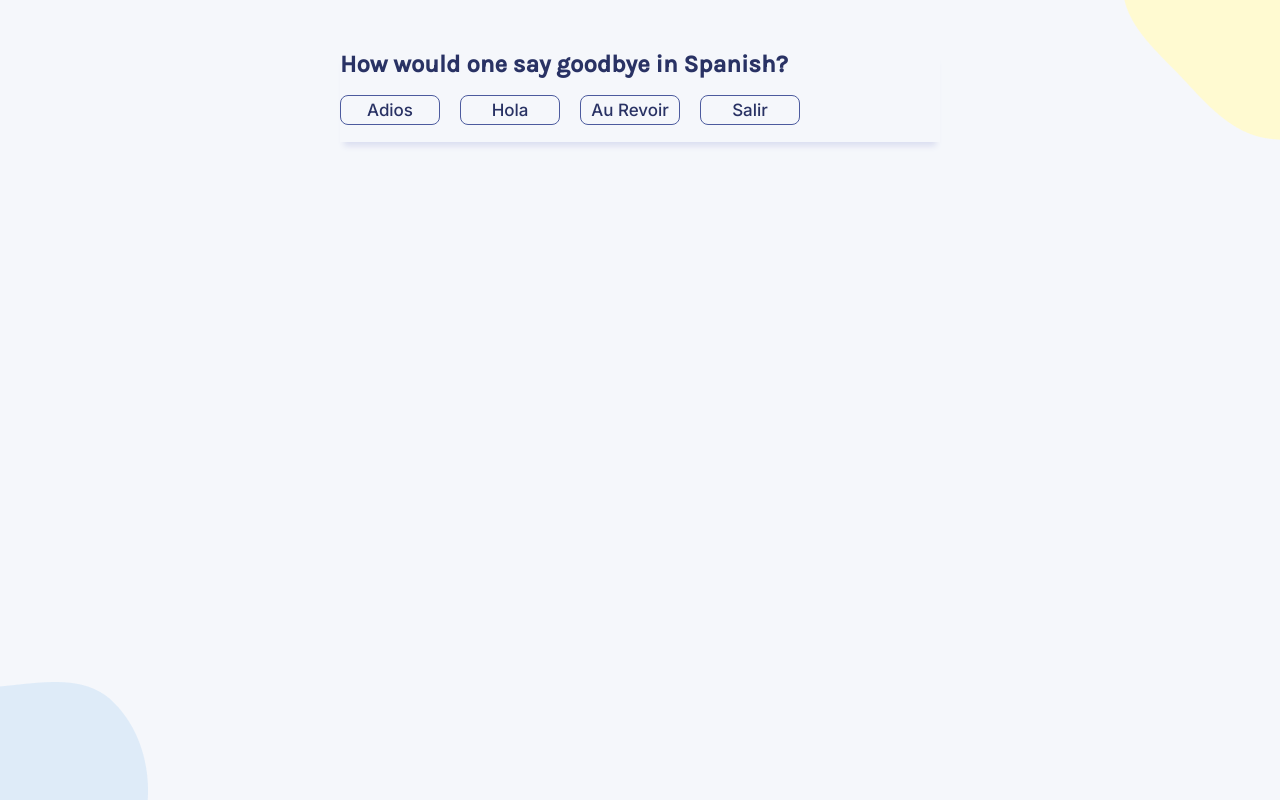
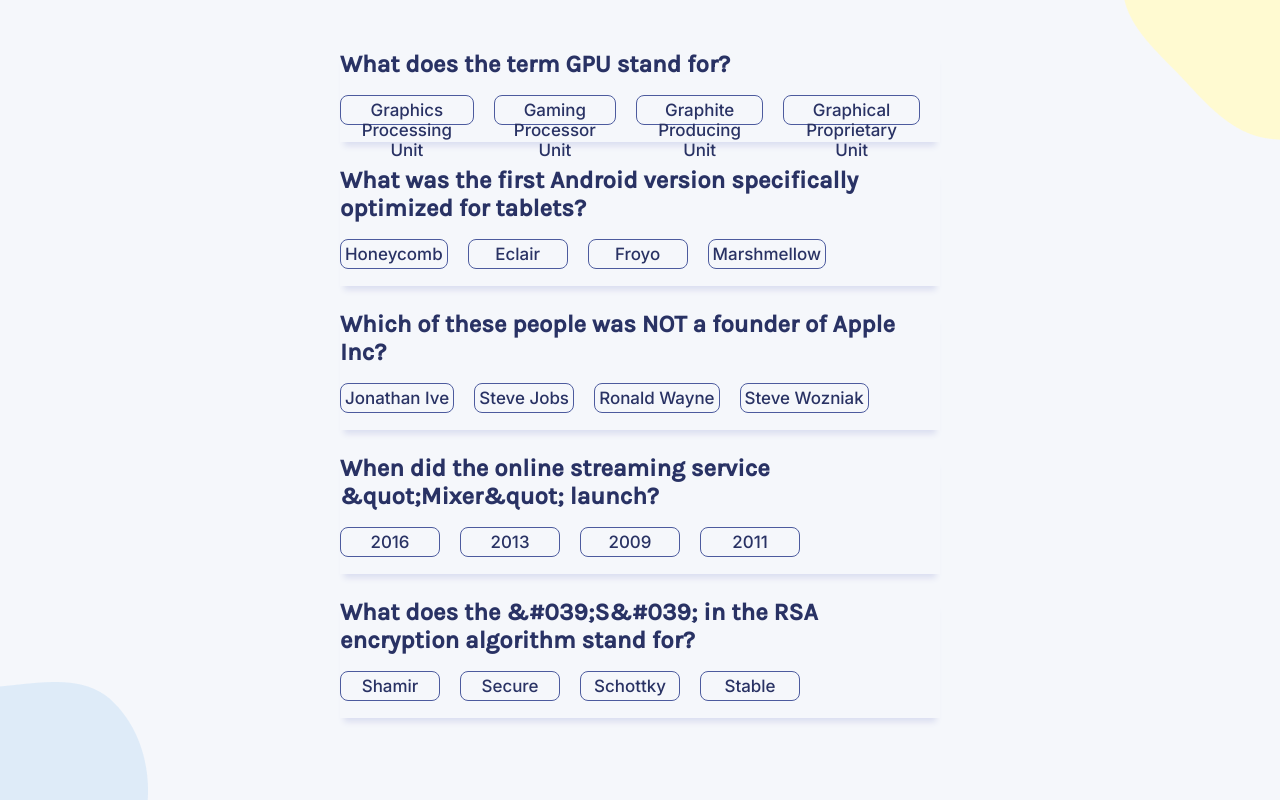
Before and after one commit to Acateel/quizzical, a React (Vite) app: page / in a window 1280 px wide. Built offline with nearby package versions, Linux system fonts and the light colour scheme.

Commit message:
add props in question

```diff
--- a/src/components/Question.jsx
+++ b/src/components/Question.jsx
@@ -1,14 +1,17 @@
 import './Question.css'
 
-export default function Question(){
+export default function Question({value}){
+    const incorrectAnswers = value.incorrect_answers.map(answer => (
+        <p className='question--answer'>{answer}</p>
+    ))
+    const correctAnswer = <p className='question--answer'>{value.correct_answer}</p>
+
     return (
         <section className='question'>
-            <h3 className='question--text'>How would one say goodbye in Spanish?</h3>
+            <h3 className='question--text'>{value.question}</h3>
             <div className='question--answer-list'>
-                <p className='question--answer'>Adios</p>
-                <p className='question--answer'>Hola</p>
-                <p className='question--answer'>Au Revoir</p>
-                <p className='question--answer'>Salir</p>
+                {correctAnswer}
+                {incorrectAnswers}
             </div>
         </section>
     )
--- a/src/components/Quizzical.jsx
+++ b/src/components/Quizzical.jsx
@@ -1,10 +1,15 @@
 import Question from "./Question"
 import './Quizzical.css'
+import data from "../data"
 
 export default function Quizzical() {
+    const questionList = data.results.map((question)=>{
+        return <Question value={question}/>
+    })
+
     return(
         <main className="quizzical">
-            <Question />
+            {questionList}
         </main>
     )
 }
```
